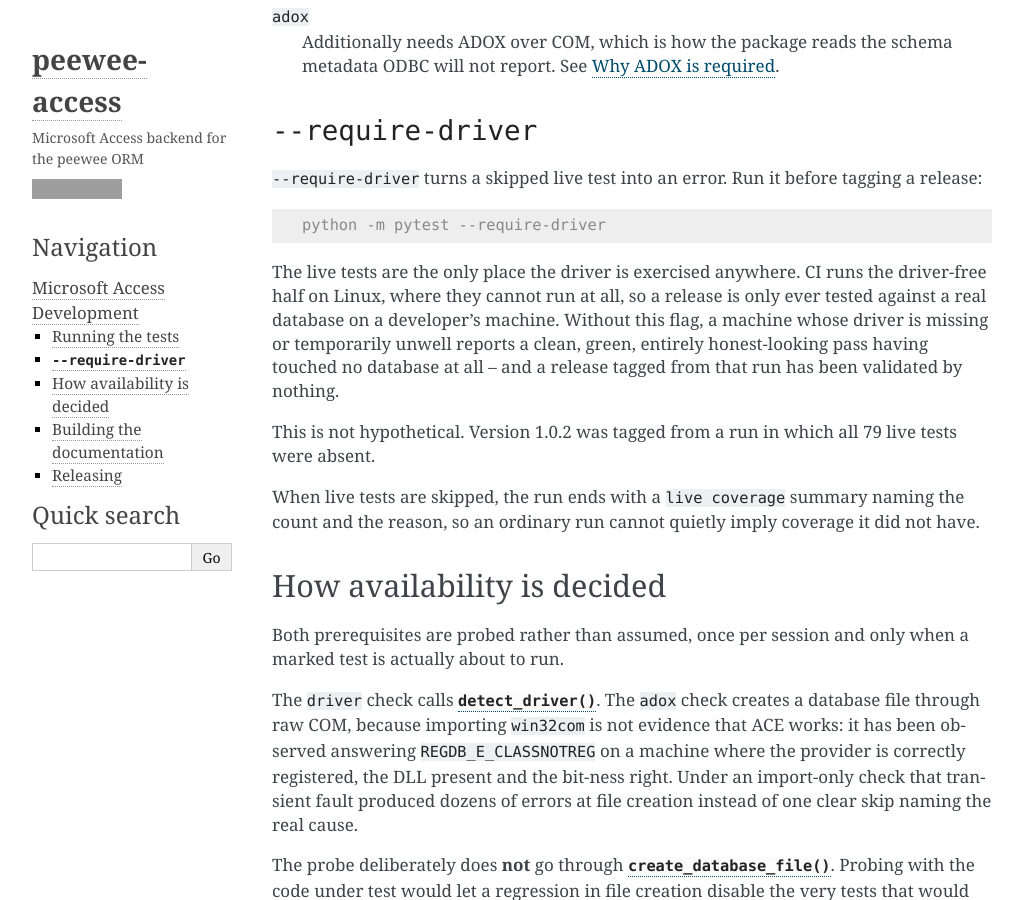
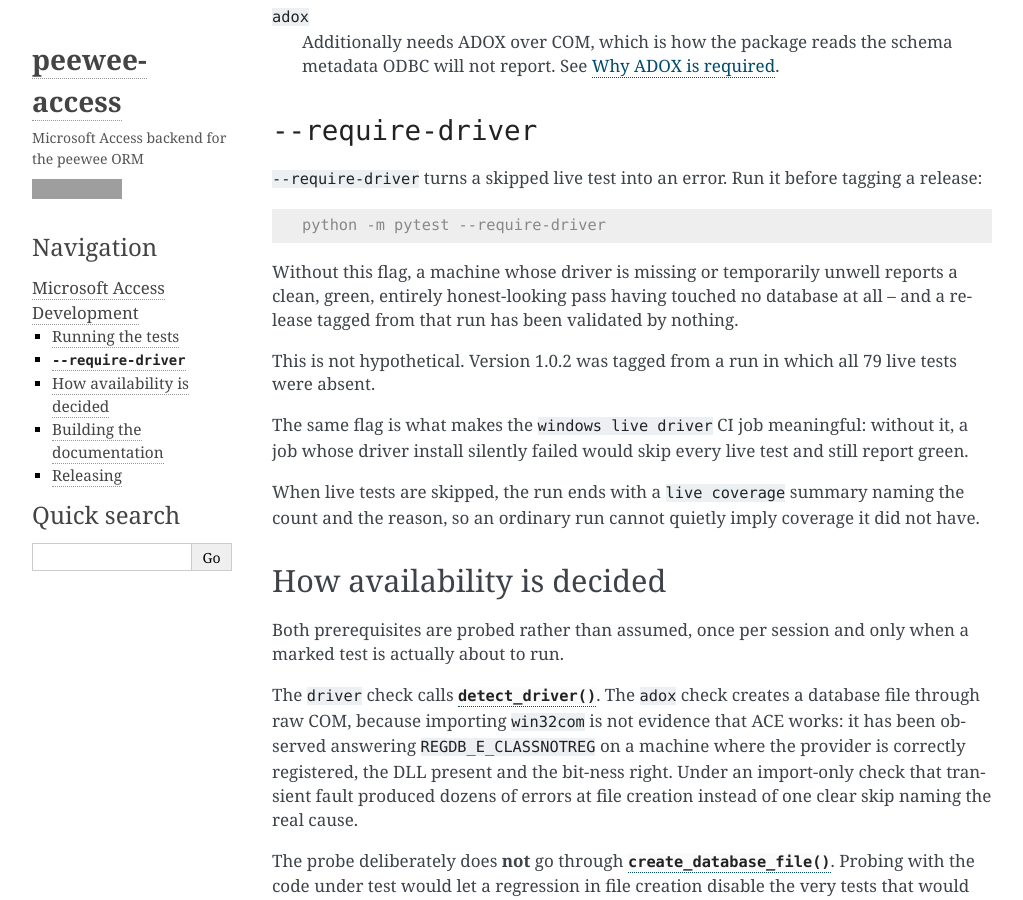
Before and after one commit to zorderelda/peewee-access, a Sphinx documentation site: the page built from docs/development.rst, in a window 1280 px wide and 900 px high, scrolled down 680 px. Shown: the whole window, without its empty margins (118-1141 px from the left). Built offline with Sphinx 7.4.7, drawn with Linux system fonts in a browser that asks for light colours; grey boxes are pictures that could not be loaded.

Commit message:
Release 1.0.3 (#7)
No functional change: src/ is byte-identical to 1.0.2, and a diff between
the two tags is empty. What reaches users is the corrected Documentation
URL in the metadata, which now points at the rendered documentation on
GitHub Pages rather than back at the README anchor. Project URLs are part
of a release'"'"'s metadata and cannot be updated in place, so a release is
the only way to correct that link.

Everything else in this version is the release pipeline and the test
suite -- the machinery that decides whether a future release can be
trusted. Since 1.0.2 that machinery gained: a test gate on the built
wheel before anything is published, tag protection on refs/tags/v*, live
Access tests running in CI for the first time, probed rather than assumed
live-test prerequisites, --require-driver, and published documentation.

Also corrects three places -- the README, the development docs and the
test README -- that claimed the live tests are the only place the driver
is exercised and that CI never touches one. That was true when written
and stopped being true with the windows live driver job.

```diff
--- a/docs/development.rst
+++ b/docs/development.rst
@@ -47,15 +47,17 @@
 
     python -m pytest --require-driver
 
-The live tests are the only place the driver is exercised anywhere. CI runs
-the driver-free half on Linux, where they cannot run at all, so a release is
-only ever tested against a real database on a developer's machine. Without
-this flag, a machine whose driver is missing or temporarily unwell reports a
-clean, green, entirely honest-looking pass having touched no database at
-all -- and a release tagged from that run has been validated by nothing.
+Without this flag, a machine whose driver is missing or temporarily unwell
+reports a clean, green, entirely honest-looking pass having touched no
+database at all -- and a release tagged from that run has been validated by
+nothing.
 
 This is not hypothetical. Version 1.0.2 was tagged from a run in which all
 79 live tests were absent.
+
+The same flag is what makes the ``windows live driver`` CI job meaningful:
+without it, a job whose driver install silently failed would skip every
+live test and still report green.
 
 When live tests are skipped, the run ends with a ``live coverage`` summary
 naming the count and the reason, so an ordinary run cannot quietly imply
--- a/src/pwaccess/__init__.py
+++ b/src/pwaccess/__init__.py
@@ -67,7 +67,7 @@
 )
 from .types import FIELD_TYPES, OPERATIONS
 
-__version__ = '1.0.2'
+__version__ = '1.0.3'
 
 __all__ = [
     'AccessConfigurationError',
```
Also changed, not shown: CHANGELOG.md (+39 -6 lines), README.md (+10 -7 lines), 1 other file.
